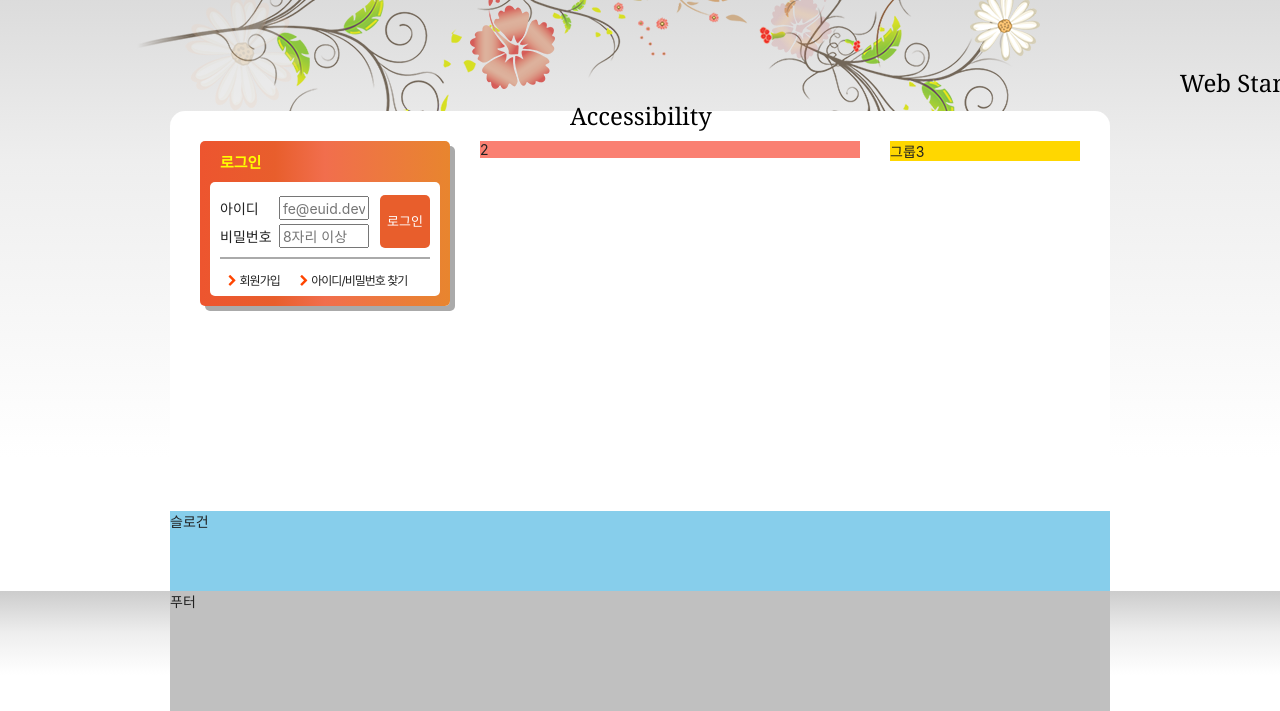
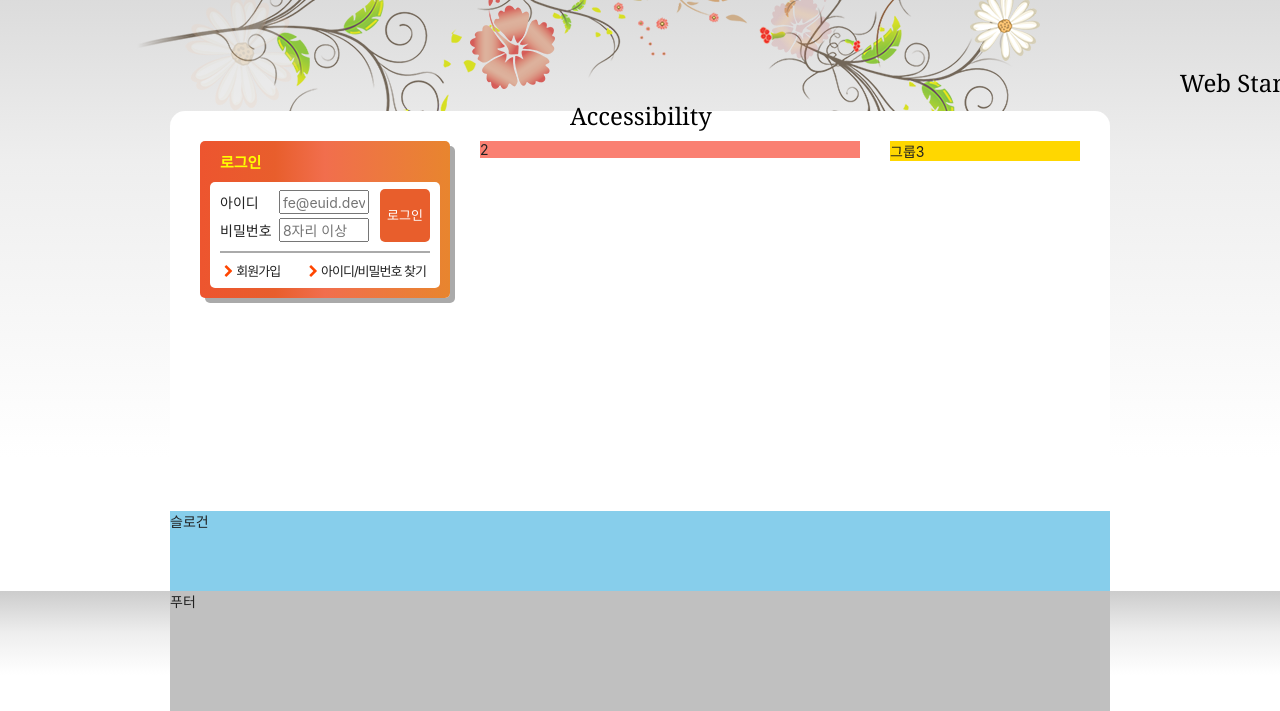
Before and after one commit to PracticeKJY/test2, a plain HTML site: page index.html in a window 1280 px wide. Shown: the part 136-847 px from the top of the page. Drawn offline with Linux system fonts and the light colour scheme; a web font is replaced by a local one.

Commit message:
로그인화면 구현, 데코부분 수정완

```diff
--- a/styles/style.css
+++ b/styles/style.css
@@ -358,13 +358,17 @@ body {
   margin-top:10px;
   /* 마진탑주니까 합쳐진다 왜냐??? */
   border-radius: 5px 5px 0 0;
-  padding: 10px 10px 0 10px;
+  padding: 4px 10px 0 10px;
 }
 
 .sign{
+  display: flex;
+  flex-flow: row nowrap;
+  justify-content: space-between;
   background-color: #fff;
   border-radius: 0 0 5px 5px;
-  padding: 4px 10px;
+  padding: 4px 10px 4px 10px;
+  font-size:12px;
 }
 
 
@@ -407,12 +411,6 @@ body {
   border-radius: 5px;
 }
 
-.sign li{
-  display:inline-block;
-  margin: 4px 0 0 0;
-
-}
-
 .sign a::before{
   content: '\e803';
   font-family: fontello;
@@ -423,8 +421,8 @@ body {
 }
 .sign a{
   display:inline-block;
-  font-size:12px;
-  padding: 4px 8px;
+  font-size:13px;
+  padding: 4px;
   letter-spacing :-1px;
 }
 
```
